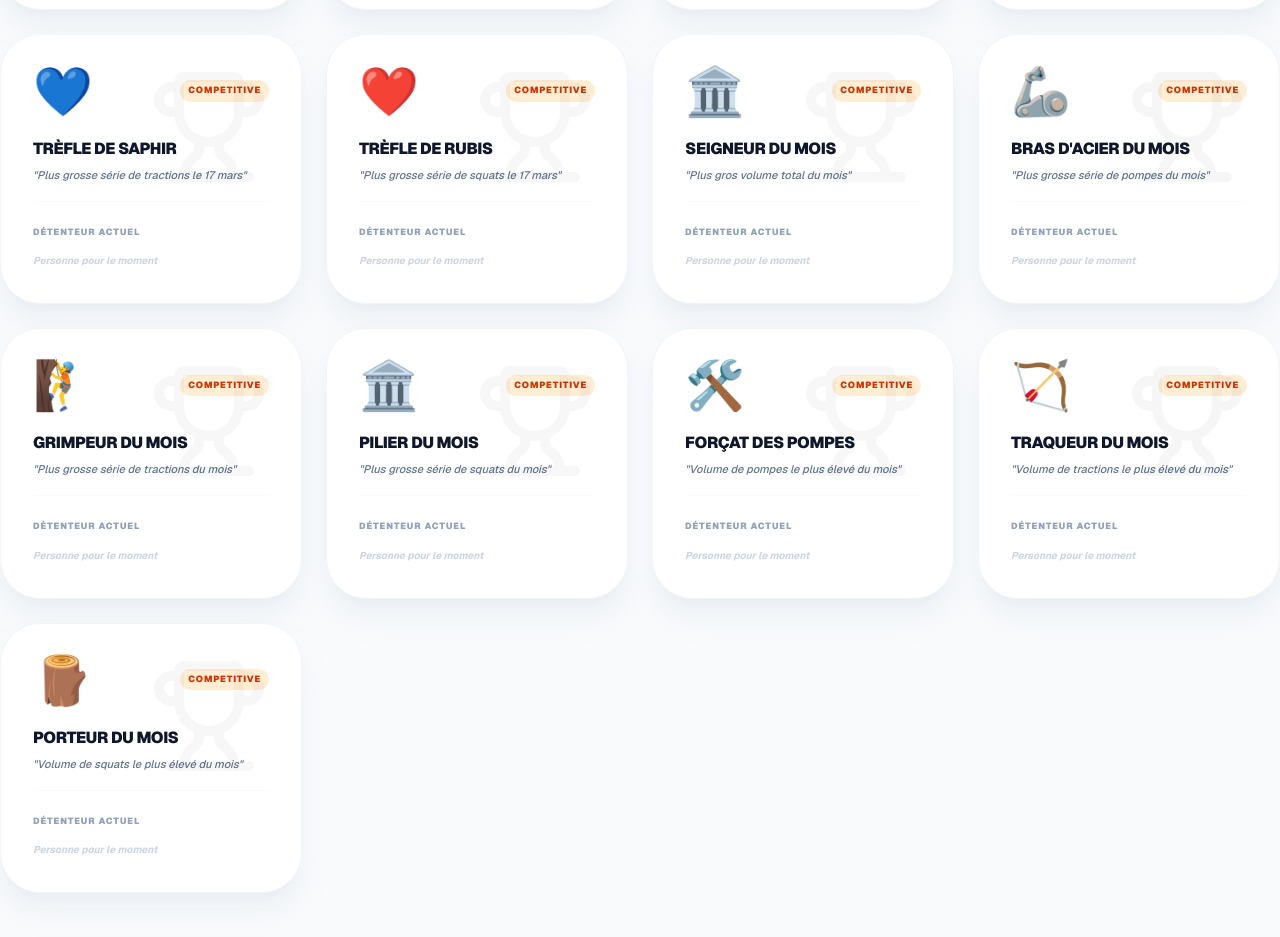
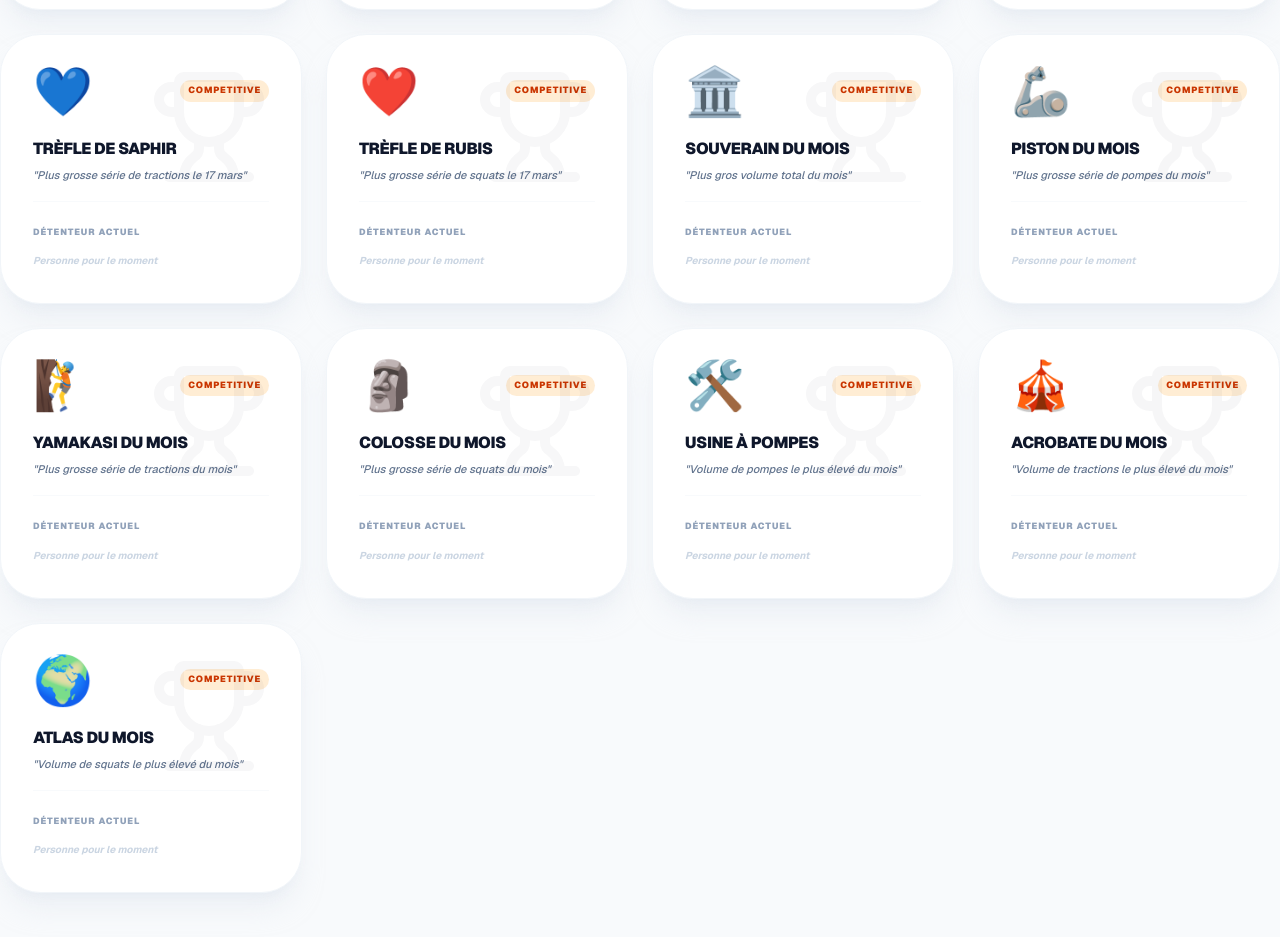
Before and after one commit to damienrenier-create/pushquest, a Next.js app: page /pantheon in a window 1280 px wide. Shown: the part 5240-6177 px from the top of the page. Built offline with nearby package versions, Linux system fonts and the light colour scheme; no server answers; the database is empty; sample sign-in values are in the browser's storage.

Commit message:
feat: polish badges and faq news, added workout analysis

```diff
--- a/src/app/faq/page.tsx
+++ b/src/app/faq/page.tsx
@@ -389,8 +389,27 @@ function FAQContent() {
                             </div>
                         </section>
 
+                        <div className="space-y-12">
+                            {["COMPETITIVE", "LEGENDARY", "MILESTONE", "EVENT"].map(type => {
+                                const tenDaysAgo = new Date();
+                                tenDaysAgo.setDate(tenDaysAgo.getDate() - 10);
+                                const tenDaysAgoISO = tenDaysAgo.toISOString().split('T')[0];
+
+                                const newsFromType = BADGE_DEFINITIONS.filter(b =>
+                                    b.type === type && b.addedAt && b.addedAt >= tenDaysAgoISO
+                                );
+
+                                if (newsFromType.length === 0) return null;
+
+                                return (
+                                    <div key={type} className="space-y-4">
+                                        <h3 className="text-xs font-black uppercase tracking-widest text-indigo-400 px-2">
+                                            {type === "COMPETITIVE" ? "Compétition" :
+                                             type === "LEGENDARY" ? "Légendaire" :
+                                             type === "MILESTONE" ? "Progression" : "Événements"}
+                                        </h3>
                                         <div className="grid grid-cols-1 gap-4">
-                            {[...BADGE_DEFINITIONS].reverse().slice(0, 10).map(badge => {
+                                            {newsFromType.reverse().map(badge => {
                                                 const xp = getXPForReward(badge.key);
                                                 return (
                                                     <div key={badge.key} className="bg-white rounded-3xl p-6 border border-gray-100 shadow-sm flex items-center justify-between group hover:border-pink-200 transition-all">
@@ -430,6 +449,10 @@ function FAQContent() {
                                             })}
                                         </div>
                                     </div>
+                                );
+                            })}
+                        </div>
+                    </div>
                 )}
 
                 <p className="text-center text-[10px] font-black text-gray-400 uppercase tracking-widest italic pb-12">
--- a/src/config/badges.ts
+++ b/src/config/badges.ts
@@ -14,6 +14,7 @@ export interface BadgeDefinition {
     seriesTarget?: number;
     isUnique?: boolean;
     isTransferable?: boolean;
+    addedAt?: string;
 }
 
 export const BADGE_DEFINITIONS: BadgeDefinition[] = [
@@ -94,17 +95,17 @@ export const BADGE_DEFINITIONS: BadgeDefinition[] = [
     { key: "st_patrick_gold", name: "Trèfle d'Or", emoji: "☘️", rarity: "LEGENDARY", metricType: "DATE_AWARD_HARD_GOLD", type: "EVENT", exerciseScope: "ALL", description: "Quota total validé le 17 mars", condition: "Atteindre le quota total du jour le jour de la Saint-Patrick." },
     { key: "st_marvin", name: "Saint Marvin", emoji: "🔥", rarity: "EPIC", metricType: "MARVIN_AWARD", type: "EVENT", exerciseScope: "ALL", description: "Avoir égalé ou battu EMBI le 08 Mars", condition: "Le 8 mars, égaler ou dépasser le volume de répétitions d'EMBI." },
     { key: "april_fools_1", name: "Mégalo-Carcharodon", emoji: "🦈", rarity: "EPIC", metricType: "APRIL_FOOLS_TIER", type: "EVENT", exerciseScope: "ALL", description: "Top 1 volume du 1er avril", condition: "Terminer à la 1ère place du classement de volume le 1er avril." },
-    { key: "st_patrick_diamond", name: "Trèfle de Diamant", emoji: "💎", rarity: "LEGENDARY", metricType: "DATE_COMPETITIVE_REPS", type: "COMPETITIVE", exerciseScope: "ALL", description: "Le plus gros volume du 17 mars", condition: "Terminer à la 1ère place du classement de volume le jour de la Saint-Patrick." },
-    { key: "st_patrick_pushups", name: "Trèfle d'Émeraude", emoji: "💚", rarity: "EPIC", metricType: "DATE_COMPETITIVE_SET_PUSHUPS", type: "COMPETITIVE", exerciseScope: "PUSHUPS", description: "Plus grosse série de pompes le 17 mars", condition: "Réaliser la plus grosse série de pompes le jour de la Saint-Patrick." },
-    { key: "st_patrick_pullups", name: "Trèfle de Saphir", emoji: "💙", rarity: "EPIC", metricType: "DATE_COMPETITIVE_SET_PULLUPS", type: "COMPETITIVE", exerciseScope: "PULLUPS", description: "Plus grosse série de tractions le 17 mars", condition: "Réaliser la plus grosse série de tractions le jour de la Saint-Patrick." },
-    { key: "st_patrick_squats", name: "Trèfle de Rubis", emoji: "❤️", rarity: "EPIC", metricType: "DATE_COMPETITIVE_SET_SQUATS", type: "COMPETITIVE", exerciseScope: "SQUATS", description: "Plus grosse série de squats le 17 mars", condition: "Réaliser la plus grosse série de squats le jour de la Saint-Patrick." },
+    { key: "st_patrick_diamond", name: "Trèfle de Diamant", emoji: "💎", rarity: "LEGENDARY", metricType: "DATE_COMPETITIVE_REPS", type: "COMPETITIVE", exerciseScope: "ALL", description: "Le plus gros volume du 17 mars", condition: "Terminer à la 1ère place du classement de volume le jour de la Saint-Patrick.", addedAt: "2026-03-14" },
+    { key: "st_patrick_pushups", name: "Trèfle d'Émeraude", emoji: "💚", rarity: "EPIC", metricType: "DATE_COMPETITIVE_SET_PUSHUPS", type: "COMPETITIVE", exerciseScope: "PUSHUPS", description: "Plus grosse série de pompes le 17 mars", condition: "Réaliser la plus grosse série de pompes le jour de la Saint-Patrick.", addedAt: "2026-03-14" },
+    { key: "st_patrick_pullups", name: "Trèfle de Saphir", emoji: "💙", rarity: "EPIC", metricType: "DATE_COMPETITIVE_SET_PULLUPS", type: "COMPETITIVE", exerciseScope: "PULLUPS", description: "Plus grosse série de tractions le 17 mars", condition: "Réaliser la plus grosse série de tractions le jour de la Saint-Patrick.", addedAt: "2026-03-14" },
+    { key: "st_patrick_squats", name: "Trèfle de Rubis", emoji: "❤️", rarity: "EPIC", metricType: "DATE_COMPETITIVE_SET_SQUATS", type: "COMPETITIVE", exerciseScope: "SQUATS", description: "Plus grosse série de squats le 17 mars", condition: "Réaliser la plus grosse série de squats le jour de la Saint-Patrick.", addedAt: "2026-03-14" },
 
     // Monthly Competitive (EPIC)
-    { key: "month_top_volume", name: "Seigneur du Mois", emoji: "🏛️", rarity: "EPIC", metricType: "MONTH_TOP_VOLUME", type: "COMPETITIVE", exerciseScope: "ALL", description: "Plus gros volume total du mois", condition: "Terminer à la 1ère place du classement de volume cumulé sur le mois en cours." },
-    { key: "month_top_pushups_set", name: "Bras d'Acier du Mois", emoji: "🦾", rarity: "EPIC", metricType: "MONTH_TOP_SET", type: "COMPETITIVE", exerciseScope: "PUSHUPS", description: "Plus grosse série de pompes du mois", condition: "Réaliser la plus grosse série de pompes ininterrompue au cours du mois." },
-    { key: "month_top_pullups_set", name: "Grimpeur du Mois", emoji: "🧗", rarity: "EPIC", metricType: "MONTH_TOP_SET", type: "COMPETITIVE", exerciseScope: "PULLUPS", description: "Plus grosse série de tractions du mois", condition: "Réaliser la plus grosse série de tractions ininterrompue au cours du mois." },
-    { key: "month_top_squats_set", name: "Pilier du Mois", emoji: "🏛️", rarity: "EPIC", metricType: "MONTH_TOP_SET", type: "COMPETITIVE", exerciseScope: "SQUATS", description: "Plus grosse série de squats du mois", condition: "Réaliser la plus grosse série de squats ininterrompue au cours du mois." },
-    { key: "month_total_pushups", name: "Forçat des Pompes", emoji: "🛠️", rarity: "RARE", metricType: "MONTH_TOTAL_EXO", type: "COMPETITIVE", exerciseScope: "PUSHUPS", description: "Volume de pompes le plus élevé du mois", condition: "Cumuler le plus de répétitions en pompes au cours du mois." },
-    { key: "month_total_pullups", name: "Traqueur du Mois", emoji: "🏹", rarity: "RARE", metricType: "MONTH_TOTAL_EXO", type: "COMPETITIVE", exerciseScope: "PULLUPS", description: "Volume de tractions le plus élevé du mois", condition: "Cumuler le plus de répétitions en tractions au cours du mois." },
-    { key: "month_total_squats", name: "Porteur du Mois", emoji: "🪵", rarity: "RARE", metricType: "MONTH_TOTAL_EXO", type: "COMPETITIVE", exerciseScope: "SQUATS", description: "Volume de squats le plus élevé du mois", condition: "Cumuler le plus de répétitions en squats au cours du mois." },
+    { key: "month_top_volume", name: "Souverain du Mois", emoji: "🏛️", rarity: "EPIC", metricType: "MONTH_TOP_VOLUME", type: "COMPETITIVE", exerciseScope: "ALL", description: "Plus gros volume total du mois", condition: "Terminer à la 1ère place du classement de volume cumulé sur le mois en cours.", addedAt: "2026-03-14" },
+    { key: "month_top_pushups_set", name: "Piston du Mois", emoji: "🦾", rarity: "EPIC", metricType: "MONTH_TOP_SET", type: "COMPETITIVE", exerciseScope: "PUSHUPS", description: "Plus grosse série de pompes du mois", condition: "Réaliser la plus grosse série de pompes ininterrompue au cours du mois.", addedAt: "2026-03-14" },
+    { key: "month_top_pullups_set", name: "Yamakasi du Mois", emoji: "🧗", rarity: "EPIC", metricType: "MONTH_TOP_SET", type: "COMPETITIVE", exerciseScope: "PULLUPS", description: "Plus grosse série de tractions du mois", condition: "Réaliser la plus grosse série de tractions ininterrompue au cours du mois.", addedAt: "2026-03-14" },
+    { key: "month_top_squats_set", name: "Colosse du Mois", emoji: "🗿", rarity: "EPIC", metricType: "MONTH_TOP_SET", type: "COMPETITIVE", exerciseScope: "SQUATS", description: "Plus grosse série de squats du mois", condition: "Réaliser la plus grosse série de squats ininterrompue au cours du mois.", addedAt: "2026-03-14" },
+    { key: "month_total_pushups", name: "Usine à Pompes", emoji: "🛠️", rarity: "RARE", metricType: "MONTH_TOTAL_EXO", type: "COMPETITIVE", exerciseScope: "PUSHUPS", description: "Volume de pompes le plus élevé du mois", condition: "Cumuler le plus de répétitions en pompes au cours du mois.", addedAt: "2026-03-14" },
+    { key: "month_total_pullups", name: "Acrobate du Mois", emoji: "🎪", rarity: "RARE", metricType: "MONTH_TOTAL_EXO", type: "COMPETITIVE", exerciseScope: "PULLUPS", description: "Volume de tractions le plus élevé du mois", condition: "Cumuler le plus de répétitions en tractions au cours du mois.", addedAt: "2026-03-14" },
+    { key: "month_total_squats", name: "Atlas du Mois", emoji: "🌍", rarity: "RARE", metricType: "MONTH_TOTAL_EXO", type: "COMPETITIVE", exerciseScope: "SQUATS", description: "Volume de squats le plus élevé du mois", condition: "Cumuler le plus de répétitions en squats au cours du mois.", addedAt: "2026-03-14" },
 ];
```
Lines whose indentation alone changed are shown as unchanged.
